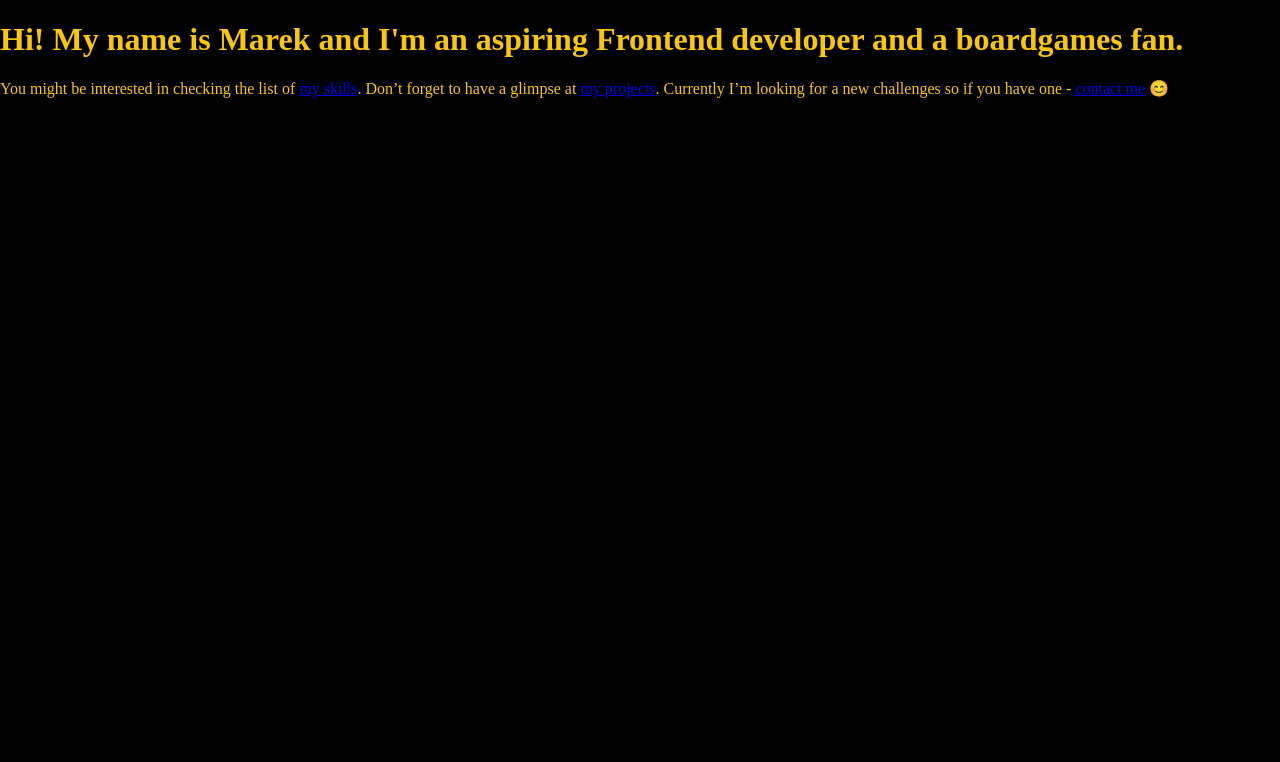
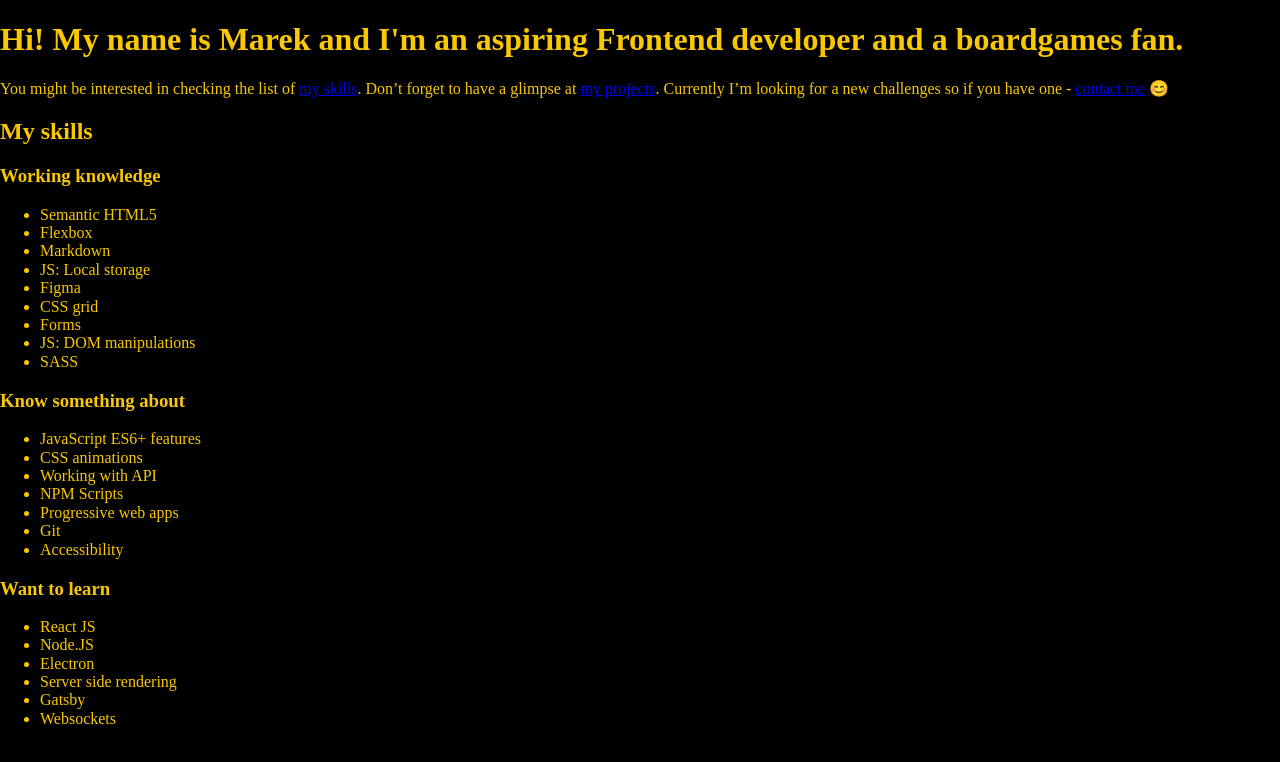
Before and after one commit to mankom/mankom.github.io, a website: page src/content/index.html in a window 1280 px wide. Drawn offline with nearby package versions, Linux system fonts and the light colour scheme; files that its build step writes are made by us from their sources.

Commit message:
feat: my-skills section scheme

```diff
--- a/src/content/index.html
+++ b/src/content/index.html
@@ -1,5 +1,6 @@
 <!DOCTYPE html>
 <html lang="en">
+
 <head>
   <meta charset="UTF-8" />
   <meta name="viewport" content="width=device-width, initial-scale=1.0" />
@@ -18,30 +19,77 @@
 
   <link rel="manifest" href="manifest.json" />
   <meta name="apple-mobile-web-app-capable" content="yes" />
-    <link
-      rel="apple-touch-icon"
-      sizes="192x192"
-      href="assets/pwa/icons/icon-192x192.png"
-    />
+  <link rel="apple-touch-icon" sizes="192x192" href="assets/pwa/icons/icon-192x192.png" />
 
-    <link
-      rel="icon"
-      type="image/png"
-      href="assets/pwa/icons/icon-192x192.png"
-    />
+  <link rel="icon" type="image/png" href="assets/pwa/icons/icon-192x192.png" />
 
   <link rel="stylesheet" href="css/main.css" />
 </head>
+
 <body>
   <section class="me">
     <h1 class="me__title">
       Hi! My name is Marek and I'm an aspiring Frontend developer and a boardgames fan.
     </h1>
     <p class="me__text">
-        You might be interested in checking the list of <a class="me__link" href="#">my skills</a>. Don’t forget to  have a glimpse at <a class="me__link" href="#">my projects</a>. Currently I’m looking for a new challenges so if you have one - <a class="me__link" href="#">contact me</a> 😊
+      You might be interested in checking the list of <a class="me__link" href="#my-skills">my skills</a>. Don’t forget
+      to have a glimpse at <a class="me__link" href="#">my projects</a>. Currently I’m looking for a new challenges so
+      if you have one - <a class="me__link" href="#">contact me</a> 😊
     </p>
+  </section>
+
+  <section id="my-skills" class="skills">
+    <h2 class="skills__title">
+      My skills
+    </h2>
+
+    <section class="skill-list">
+      <h3 class="skill-list__title">
+        Working knowledge
+      </h3>
+      <ul class="skill-list__items">
+        <li class="skill-list__item">Semantic HTML5</li>
+        <li class="skill-list__item">Flexbox</li>
+        <li class="skill-list__item">Markdown</li>
+        <li class="skill-list__item">JS: Local storage</li>
+        <li class="skill-list__item">Figma</li>
+        <li class="skill-list__item">CSS grid</li>
+        <li class="skill-list__item">Forms</li>
+        <li class="skill-list__item">JS: DOM manipulations</li>
+        <li class="skill-list__item">SASS</li>
+      </ul>
+    </section>
+
+    <section class="skill-list">
+      <h3 class="skill-list__title">
+        Know something about
+      </h3>
+      <ul class="skill-list__items">
+        <li class="skill-list__item">JavaScript ES6+ features</li>
+        <li class="skill-list__item">CSS animations</li>
+        <li class="skill-list__item">Working with API</li>
+        <li class="skill-list__item">NPM Scripts</li>
+        <li class="skill-list__item">Progressive web apps</li>
+        <li class="skill-list__item">Git</li>
+        <li class="skill-list__item">Accessibility</li>
+    </section>
+
+    <section class="skill-list">
+      <h3 class="skill-list__title">
+        Want to learn
+      </h3>
+      <ul class="skill-list__items">
+        <li class="skill-list__item">React JS</li>
+        <li class="skill-list__item">Node.JS</li>
+        <li class="skill-list__item">Electron</li>
+        <li class="skill-list__item">Server side rendering</li>
+        <li class="skill-list__item">Gatsby</li>
+        <li class="skill-list__item">Websockets</li>
+      </ul>
+    </section>
   </section>
 
   <script src="js/main.js"></script>
 </body>
+
 </html>
```
Lines whose indentation alone changed are shown as unchanged.
